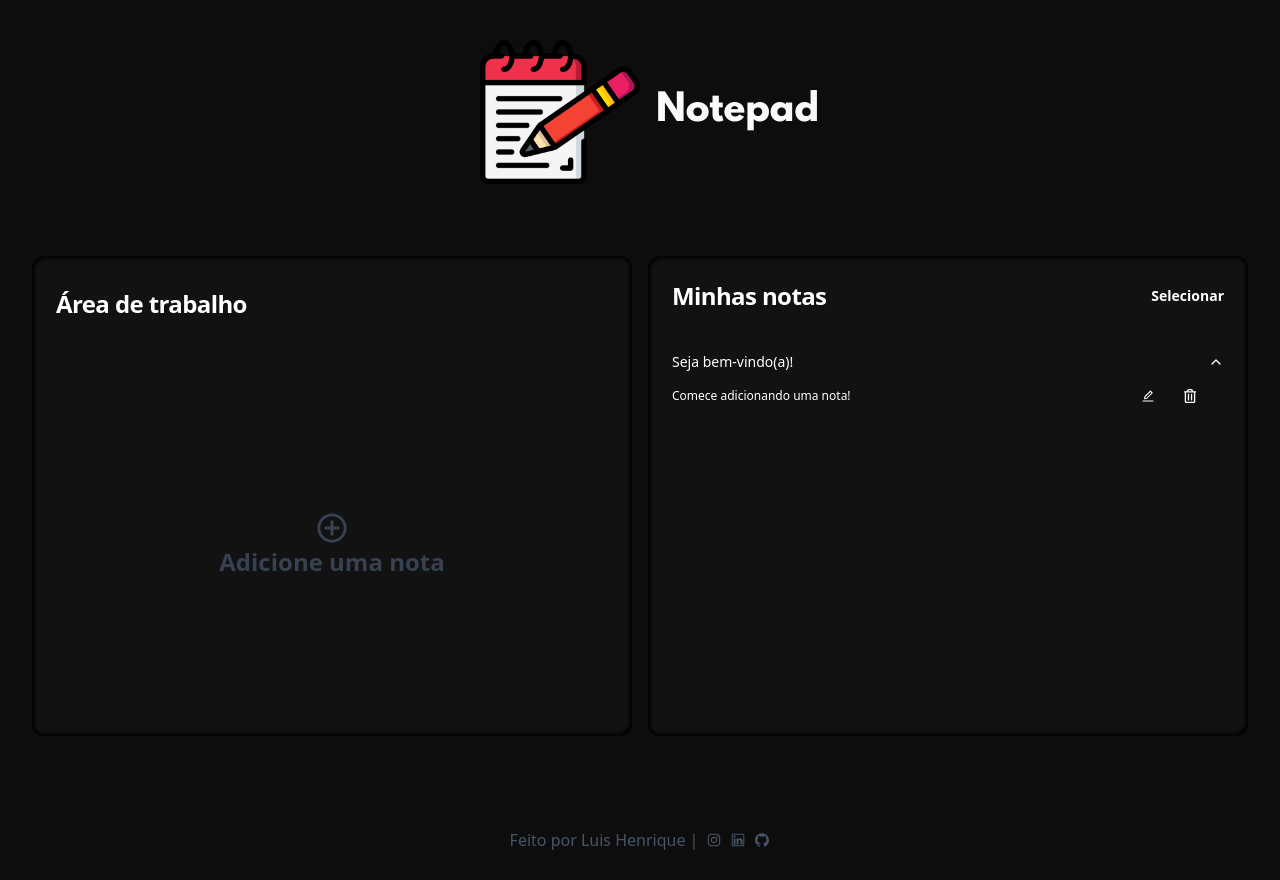
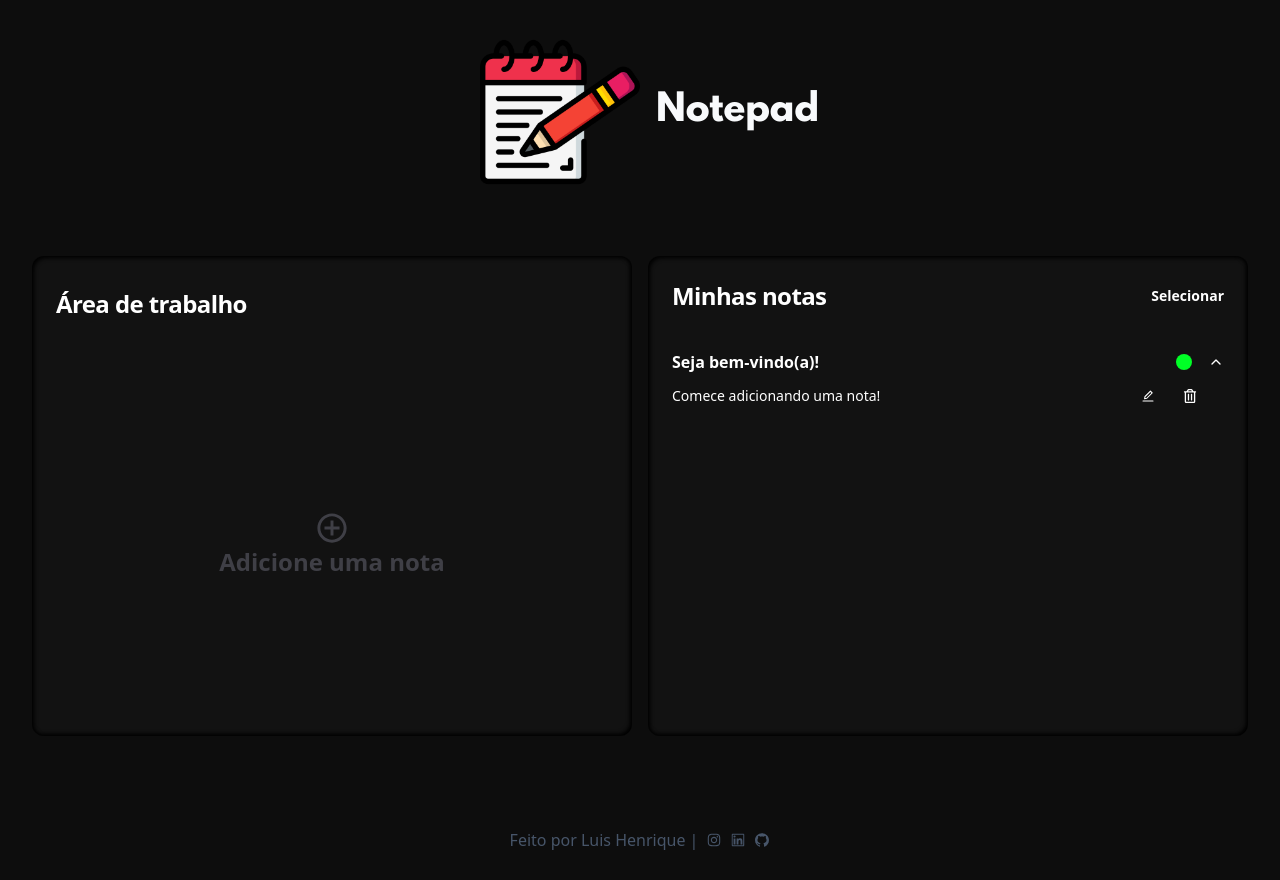
Before and after one commit to luissshc29/Notepad, a Next.js app: page / in a window 1280 px wide. Both pictures are taken after a click on the button "Seja bem-vindo(a)!". Built offline with nearby package versions, Linux system fonts and the light colour scheme.

Commit message:
Trocando cor dos placeholders, adicionando cor verde na nota de seja bem-vindo

```diff
--- a/src/components/ContainerEdicao/index.tsx
+++ b/src/components/ContainerEdicao/index.tsx
@@ -57,7 +57,7 @@ export default function ContainerEdicao() {
                         flex
                         flex-col
                         items-center
-                        text-gray-700
+                        text-zinc-700
                         hover:cursor-pointer
                         font-semibold
                     "
@@ -102,7 +102,8 @@ export default function ContainerEdicao() {
                         bg-transparent
                         font-bold
                         text-lg
-                        placeholder:text-white
+                        placeholder:text-zinc-700
+                        shadow-inner
                     `}
             />
             <Textarea
@@ -115,7 +116,8 @@ export default function ContainerEdicao() {
                         rounded-xl
                         h-3/4
                         bg-transparent
-                        placeholder:text-white
+                        placeholder:text-zinc-700
+                        shadow-inner
                     `}
             />
             <Input
--- a/src/components/ContainerNotas/Nota/index.tsx
+++ b/src/components/ContainerNotas/Nota/index.tsx
@@ -43,7 +43,7 @@ export default function Nota({
       }`}
     >
       <AccordionTrigger className="flex justify-between mr-auto">
-        <h1 className="sm:text-sm md:text-md">
+        <h1 className="sm:text-sm md:text-[16px] font-bold">
           {nota.titulo.length > 20
             ? nota.titulo.slice(0, 20) + " ..."
             : nota.titulo}
@@ -59,7 +59,7 @@ export default function Nota({
       </AccordionTrigger>
       <AccordionContent className="row-start-2">
         <div className="flex justify-between">
-          <p className="w-4/5 sm:text-xs md:text-md">
+          <p className="w-4/5 sm:text-xs md:text-[14px]">
             {nota.conteudo.length > 30
               ? nota.conteudo.slice(0, 30) + " ..."
               : nota.conteudo}
--- a/src/store/reducers/notas.ts
+++ b/src/store/reducers/notas.ts
@@ -11,7 +11,7 @@ const initialState: NotaType[] = [{
     id: 1,
     titulo: 'Seja bem-vindo(a)!',
     conteudo: 'Comece adicionando uma nota!',
-    cor: '#121212'
+    cor: '#00ff26'
 }]
 
 const notasSelecionadas: number[] = []
```
